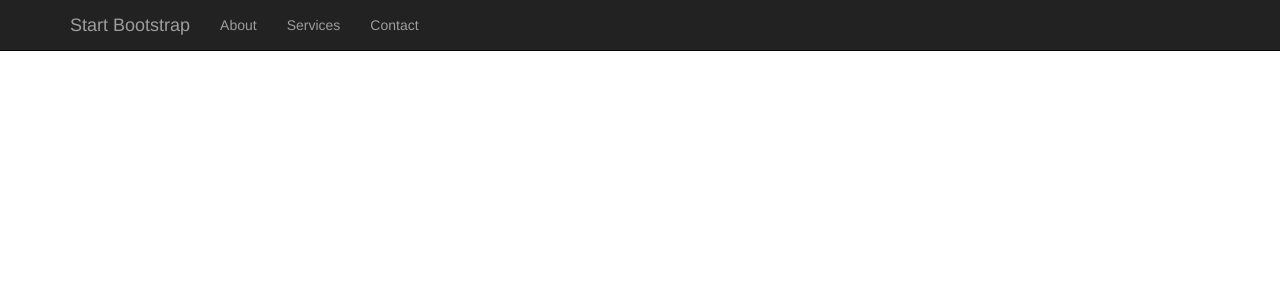
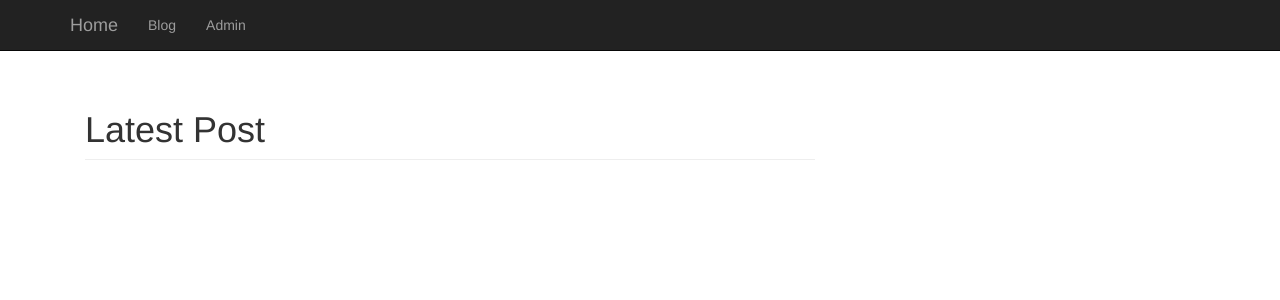
Before and after one commit to Shamshel/Isaac-website, a Django app: page / in a window 1280 px wide. Shown: the top 300 px of the page. Run offline with Django 3.2, Linux system fonts and the light colour scheme; data that the repository does not hold is empty; some libraries are stand-ins or nearby versions.

Commit message:
Set up nav buttons on post page, set up navbar
Set up the navigation buttons on the posts page to list five posts in
order of increasing age. Nav buttons disappear when at the latest or
oldest page. TODO: Add first page and last page buttons.

Set up navbar to list the home index page, blog index page (post list),
and the admin page.

Set up index page to list only the latest post.

TODO: Enable and setup sidebar search and 'recent activity' functions.

```diff
--- a/Blogs/urls.py
+++ b/Blogs/urls.py
@@ -5,6 +5,7 @@ from . import views
 
 urlpatterns = [
 	url(r'^$', views.post_list, name='post_list'),
-	url(r'^(?P<post_id>[0-9]+)/$', views.post_detail, name='post_detail'),
+	url(r'^page/(?P<page>[0-9]+)/$', views.post_list, name = 'post_page'),
+	url(r'^post/(?P<post_id>[0-9]+)/$', views.post_detail, name='post_detail'),
 
 ]
--- a/Isaac_website/templates/Isaac_website/index.html
+++ b/Isaac_website/templates/Isaac_website/index.html
@@ -1,19 +1,39 @@
 {% include "header.html" %}
-
     <!-- Page Content -->
     <div class="container">
+	<div="row">
+        	<div class="col-md-8">
 
-	<div class="row">
-		<div class="col-lg-12 text-center">
-		{% for post in posts %}
-			<div>
-				<h1><a href="#">{{ post.title }}</a></h1>
-				<p class="lead">published: {{ post.published_date }}</p>
-				<p>{{ post.text|linebreaks }}</p>
+                	<h1 class="page-header">
+	                    Latest Post
+        	        </h1>
 
-			</div>
 
-		{% endfor %}
+			{% for post in posts %}
+			<h2>
+        	            <a href="{% url 'post_detail' post.pk %}">{{ post.title }}</a>
+	                </h2>
+        	        <p class="lead">
+	                    by <a>{{ post.author }}</a>
+	                </p>
+	                <p><span class="glyphicon glyphicon-time"></span> {{ post.published_date }}</p>
+
+			{% if post.image %}
+	                <hr>
+        	        <img class="img-responsive" src="{{ post.image.url }}" alt="http://placehold.it/900x300">
+			{% endif %}
+
+			<hr>
+
+	                <p class="lead">{{ post.abstract }}</p>
+
+	                <hr>
+	                <a class="btn btn-primary" href="{% url 'post_detail' post.pk %}">Read More <span class="glyphicon glyphicon-chevron-right"></span></a>
+
+	                <hr>
+
+			{% endfor %}
+
 		</div>
 	</div>
 
--- a/Isaac_website/urls.py
+++ b/Isaac_website/urls.py
@@ -8,7 +8,7 @@ from . import views
 from . import settings
 
 urlpatterns = [
-	url(r'^$', views.index, name='post_list'),
+	url(r'^$', views.index, name='index'),
 	url(r'^admin/', include(admin.site.urls)),
 	url(r'^posts/', include('Blogs.urls')),
 
--- a/Isaac_website/views.py
+++ b/Isaac_website/views.py
@@ -3,5 +3,5 @@ from django.shortcuts import render
 from Blogs.models import Post
 
 def index(request):
-	posts = Post.objects.filter(published=True).order_by('-published_date')[:5]
+	posts = Post.objects.filter(published=True).order_by('-published_date')[:1]
 	return render(request, 'Isaac_website/index.html', { 'posts':posts })
--- a/templates/header.html
+++ b/templates/header.html
@@ -44,20 +44,25 @@
                     <span class="icon-bar"></span>
                     <span class="icon-bar"></span>
                 </button>
-                <a class="navbar-brand" href="#">Start Bootstrap</a>
+                <a class="navbar-brand" href="{% url 'index' %}">Home</a>
             </div>
             <!-- Collect the nav links, forms, and other content for toggling -->
             <div class="collapse navbar-collapse" id="bs-example-navbar-collapse-1">
                 <ul class="nav navbar-nav">
                     <li>
-                        <a href="#">About</a>
+                        <a href="{% url 'post_list' %}">Blog</a>
                     </li>
+                    <li>
+                        <a href="{% url 'admin:index' %}">Admin</a>
+                    </li>
+{% comment %}
                     <li>
                         <a href="#">Services</a>
                     </li>
                     <li>
                         <a href="#">Contact</a>
                     </li>
+{% endcomment %}
                 </ul>
             </div>
             <!-- /.navbar-collapse -->
```
Also changed, not shown: Blogs/templates/Blogs/index.html (+12 -5 lines), Blogs/views.py (+13 -3 lines).
